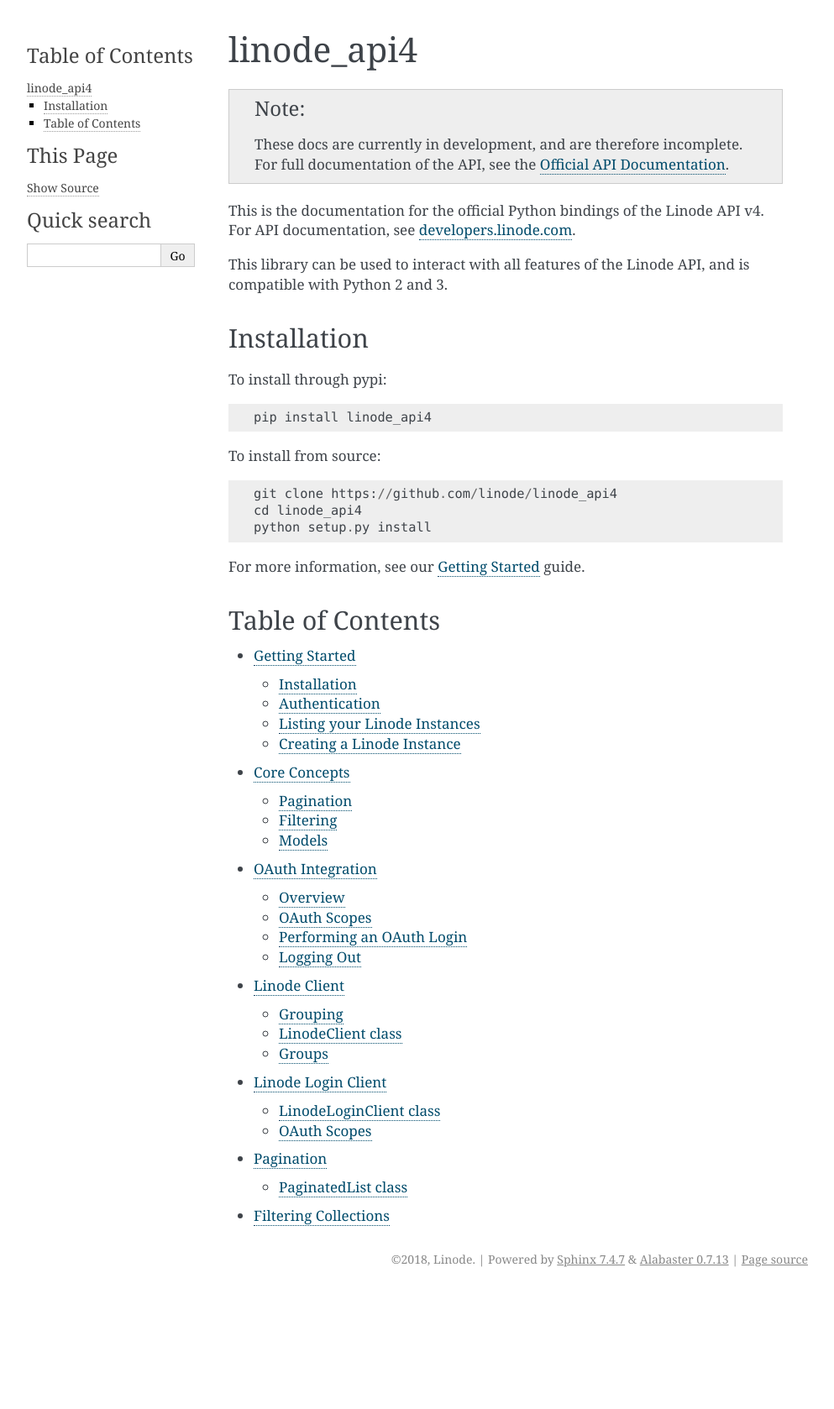
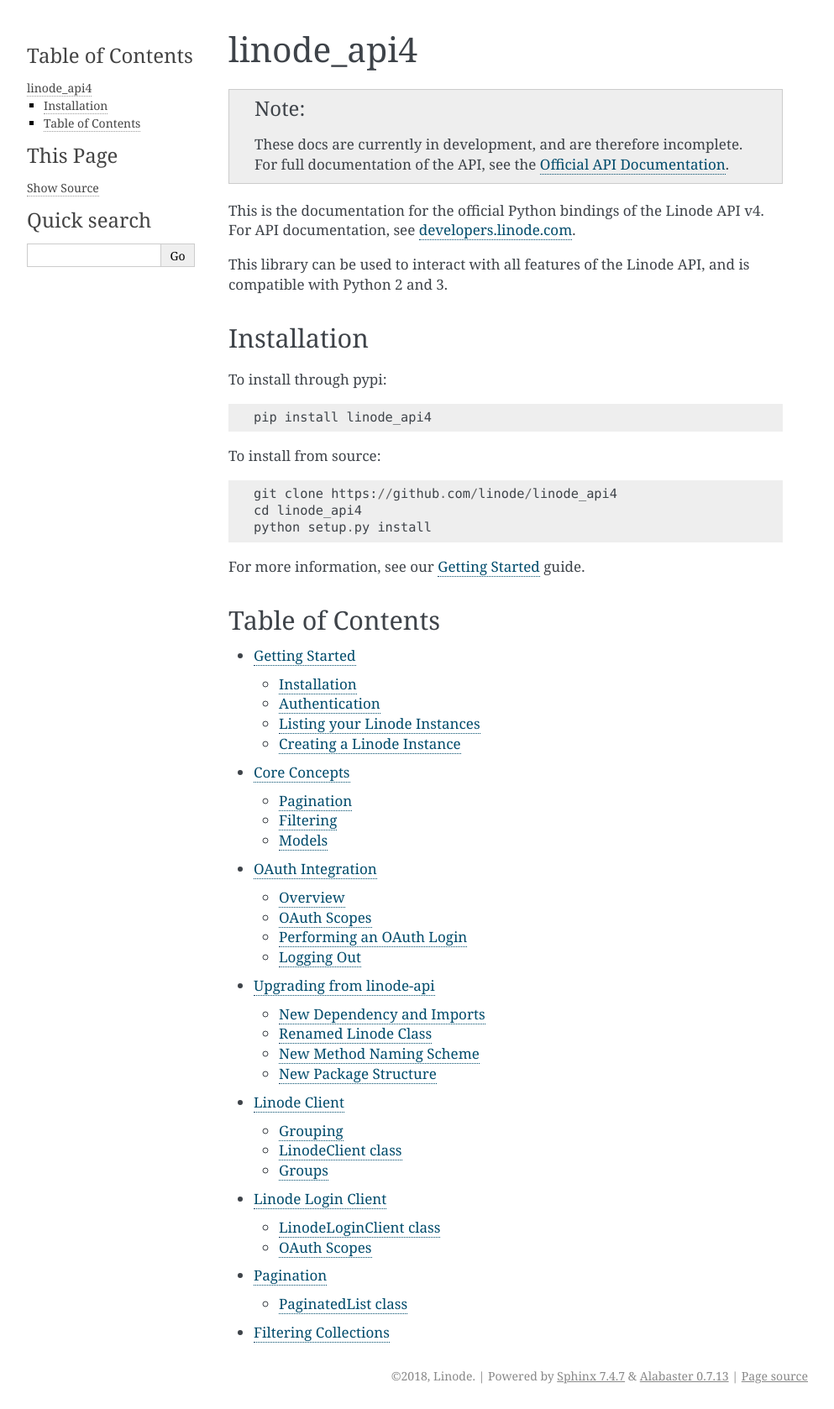
Before and after one commit to linode/linode_api4-python, a Sphinx documentation site: the page built from docs/index.rst, in a window 1280 px wide. Shown: the whole page at 84% size, without its empty margins (148-1141 px from the left). Built offline with Sphinx 7.4.7, drawn with Linux system fonts in a browser that asks for light colours; before the commit the page ends 1539 px from its top, so only the background shows below that; some of the changed lines change nothing that is shown.

Commit message:
Added upgrading guide

```diff
--- /dev/null
+++ b/docs/guides/upgrading_from_linode-api.rst
@@ -0,0 +1,101 @@
+Upgrading from linode-api
+=========================
+
+.. package:: linode_api4
+
+.. highlight:: python
+
+This library was previously released as ``linode-api``, which is still
+available as a `branch on the linode_api4 github`_.  If you used the
+``linode-api`` package previously and would like to upgrade your scripts
+to use ``linode_api4``, this guide is for you.
+
+.. _branch on the linode_api4 github: https://github.com/linode/linode_api4/tree/linode-api
+
+New Dependency and Imports
+--------------------------
+
+This package is now called ``linode_api4``.  In any ``setup.py`` or
+``requirements.txt`` you have in your project, change ``linode-api`` to
+``linode_api4``.
+
+The module you import in your classes has changed from ``linode`` to
+``linode_api4`` to match the package name.
+
+Renamed Linode Class
+--------------------
+
+The ``Linode`` class has been renamed to :any:`Instance` to match the upstream
+naming convention.  If your script looks like this::
+
+   from linode import LinodeClient, Linode
+
+   client = LinodeClient(token)
+   linode = client.load(Linode, 123)
+
+You should change it to this::
+
+   from linode_api4 import LinodeClient, Instance
+
+   client = LinodeClient(token)
+   instance = client.load(Instance, 123)
+
+New Method Naming Scheme
+------------------------
+
+Methods used to retrieve or create objects used to conform to a "verb-noun"
+naming scheme.  For example, ``create_domain`` was used to create a new Domain
+in Linode's DNS Manager.  This has been renamed to ``domain_create`` to conform
+to the new, "noun-verb" naming convention.  Methods that used to begin with
+"`get_`" simply dropped the prefix, making  ``get_domains`` into ``domians``.
+
+If your code looked like this::
+
+   from linode import LinodeClient, Linode
+
+   client = LinodeClient(token)
+
+   linodes = client.linode.get_instances()
+   print("You have {} Linodes".format(len(linodes)))
+
+   new_linode, password = client.linode.create_instance('g6-standard-2', 'us-east',
+                                                        image='linode/debian9')
+
+   print("Now you have {} Linodes".format(len(linodes)+1))
+   print("Your new Linode's ip address is {}".format(new_linode.ipv4[0]))
+
+It would be changed to this::
+
+   from linode_api4 import LinodeClient, Instance
+
+   client = LinodeClient(token)
+
+   instances = client.linode.instances()
+   print("You have {} Linode Instances".format(len(instances))
+
+   new_instance, password = client.linode.instance_create('g6-standard-2', 'us-east',
+                                                          image='linode/debian9')
+
+   print("Now you have {} Linode Instances".format(len(instances)+1))
+   print("Your new Instance's ip address is {}".format(new_instance.ipv4[0]))
+
+New Package Structure
+---------------------
+
+.. note::
+   The imports that need to be changed were never the recomended way of
+   importing classes, and all recoomended, documented import schemes still work
+   without change.
+
+In the unlikely case that  you are importing classes from deep within the
+``linode.objects`` package, you may need to change your imports to match the
+new package structure.  For example, if your code currently does this::
+
+   from linode import LinodeClient
+   from linode.objects.linode.linode import Linode
+   from linode.objects.linode.disk import Disk
+
+You will need to change it to this::
+
+   from linode import LinodeClient
+   from linode.objects.linode import Instance, Disk
--- a/docs/index.rst
+++ b/docs/index.rst
@@ -40,6 +40,7 @@
    guides/getting_started
    guides/core_concepts
    guides/oauth
+   guides/upgrading_from_linode-api
    linode_api4/linode_client
    linode_api4/login_client
    linode_api4/paginated_list
```
